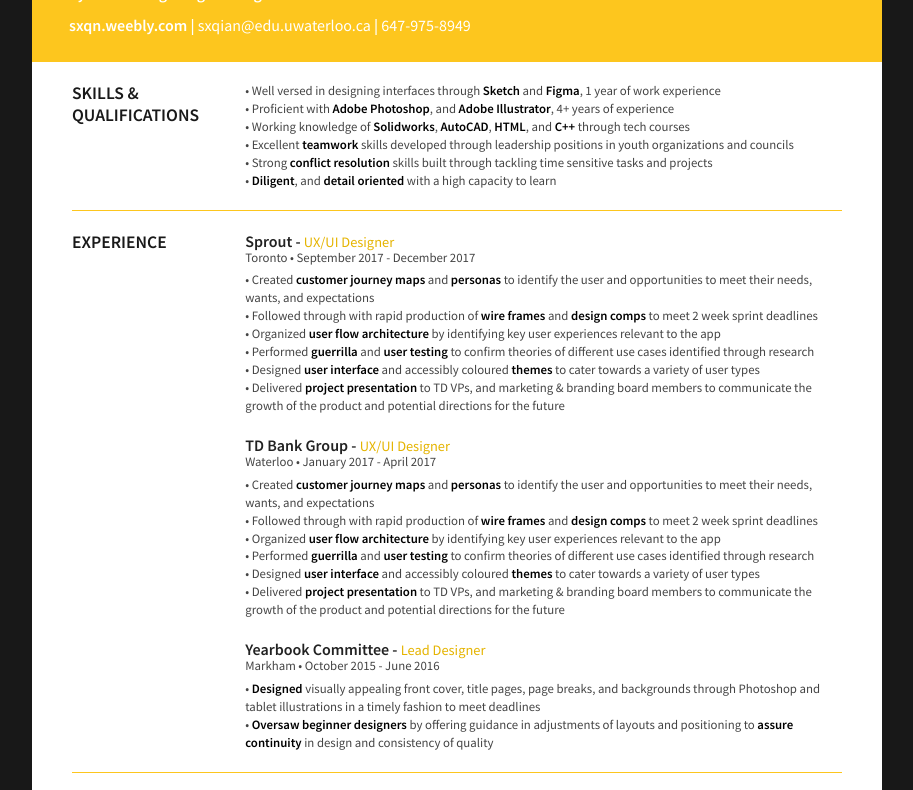
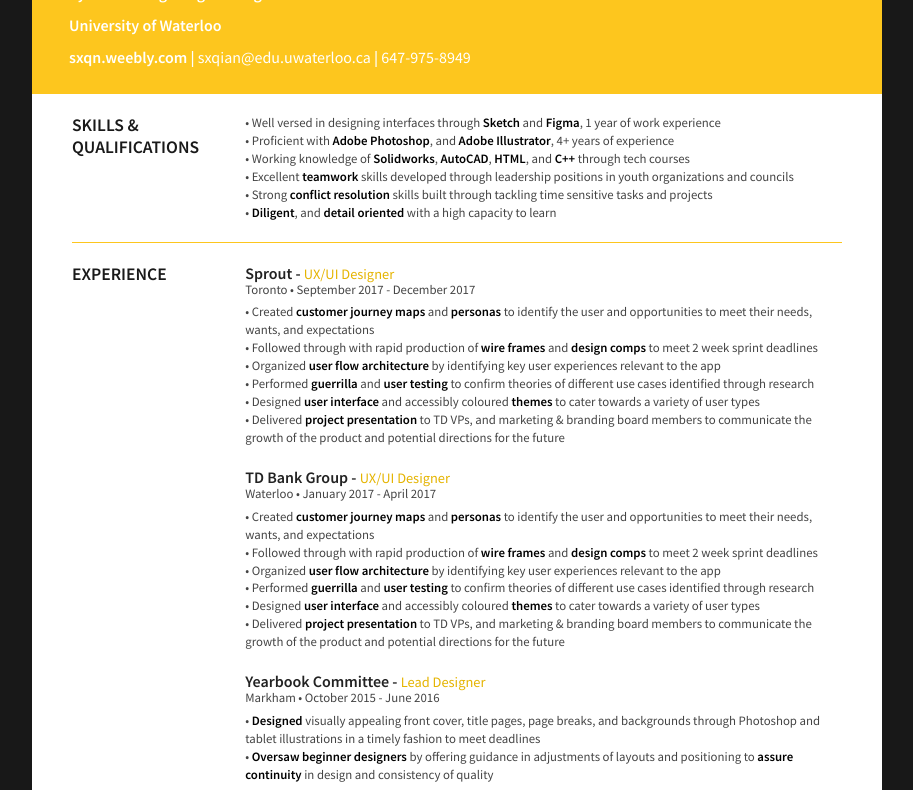
Before and after one commit to sxqian/sxqian.github.io, a plain HTML site: page index.html in a window 1280 px wide. Shown: the part 82-872 px from the top of the page, without its empty margins (183-1096 px from the left). Drawn offline with Linux system fonts and the light colour scheme.

Commit message:
Update index.html

```diff
--- a/index.html
+++ b/index.html
@@ -20,7 +20,9 @@
 
 		<div id="name">
 			<h1 > SHERRY QIAN</h1>
-            <h2 > <span style="font-weight: 600">Systems Design Engineering</span> </h2> <h2><span><a target="_blank" style="text-decoration: none; font-weight: 600; color: #fff; " href="http://sxqn.weebly.com">sxqn.weebly.com </a></span> <span style="font-weight: 900;">|</span> sxqian@edu.uwaterloo.ca <span style="font-weight: 900;">|</span> 647-975-8949</h2>
+            <h2 > <span style="font-weight: 600">Systems Design Engineering</span> </h2>
+			<h2 > <span style="font-weight: 600">University of Waterloo</span> </h2>
+			<h2><span><a target="_blank" style="text-decoration: none; font-weight: 600; color: #fff; " href="http://sxqn.weebly.com">sxqn.weebly.com </a></span> <span style="font-weight: 900;">|</span> sxqian@edu.uwaterloo.ca <span style="font-weight: 900;">|</span> 647-975-8949</h2>
 		</div>
 
 
```
